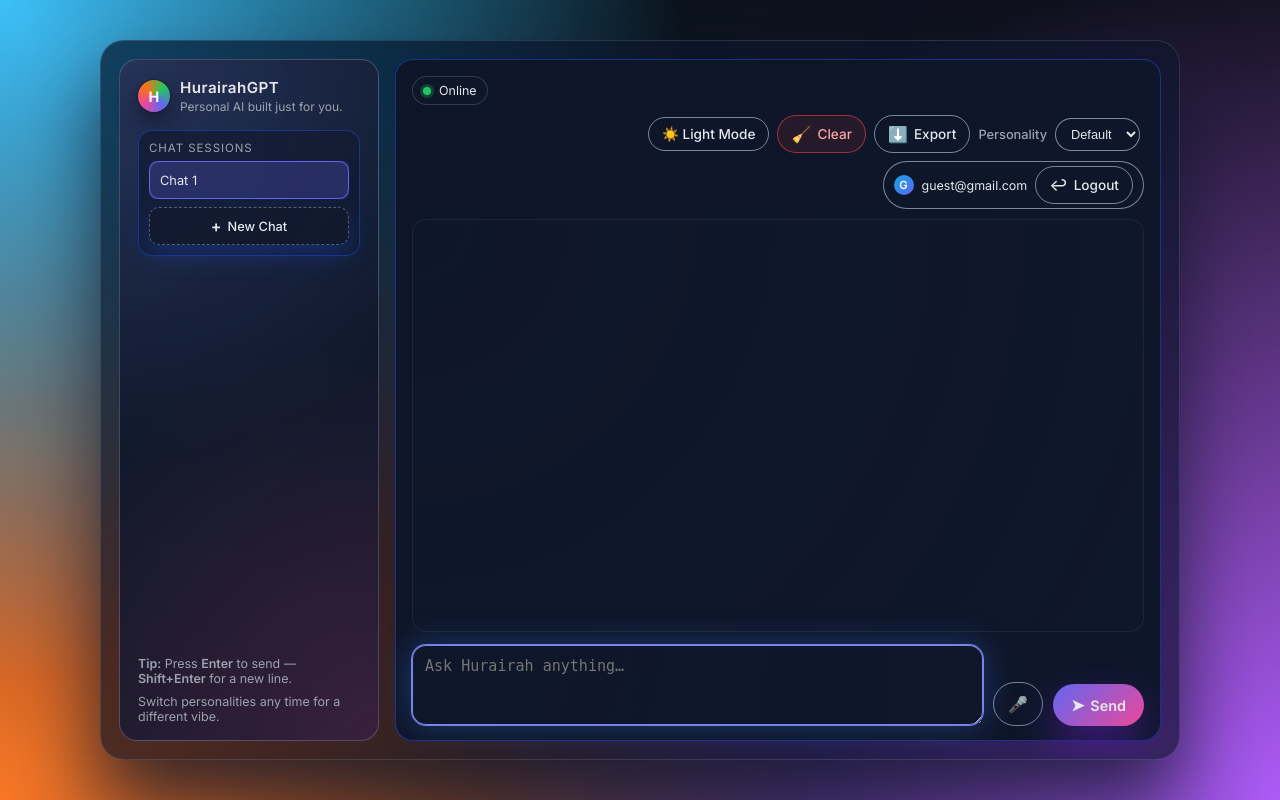
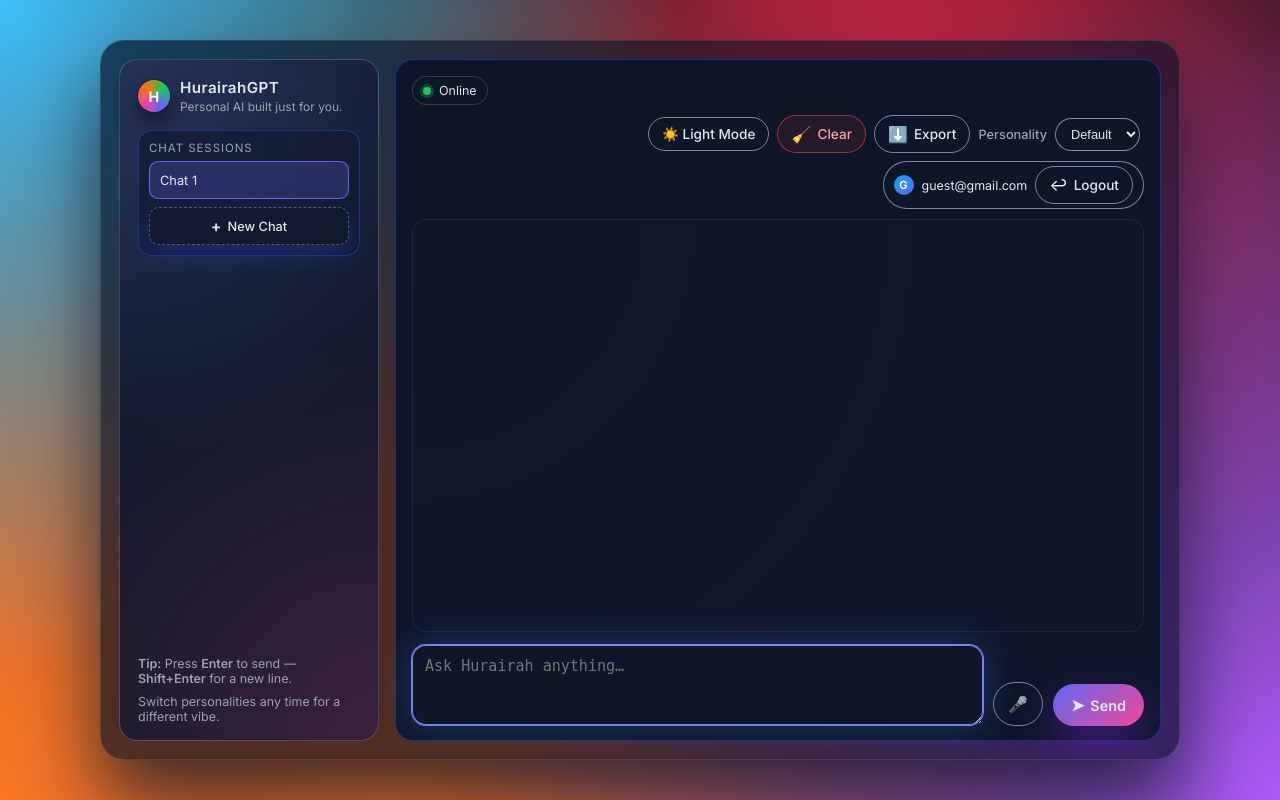
Before and after one commit to splits1234/HurairahGPT, a Flask app: page / in a window 1280 px wide. Run offline with Flask 3, Linux system fonts and the light colour scheme; the visitor is signed in with stand-in values (Sample User, id 1); some libraries are stand-ins or nearby versions.

Commit message:
changed colour on index.html

```diff
--- a/mysite/templates/index.html
+++ b/mysite/templates/index.html
@@ -70,7 +70,9 @@
         "Helvetica Neue", Arial, sans-serif;
       background: radial-gradient(circle at 0% 0%, #38bdf8 0, transparent 45%),
         radial-gradient(circle at 100% 100%, #a855f7 0, transparent 55%),
-        radial-gradient(circle at 0% 100%, #f97316 0, transparent 55%),
+        radial-gradient(circle at 30% 100%, #f97316 0, transparent 70%),
+        radial-gradient(circle at 0% 100%, #f97316 0, transparent 70%),
+        radial-gradient(circle at 70% 20%, #f72444 0, transparent 50%),
         var(--bg-dark);
       color: var(--text-dark);
       display: flex;
```
